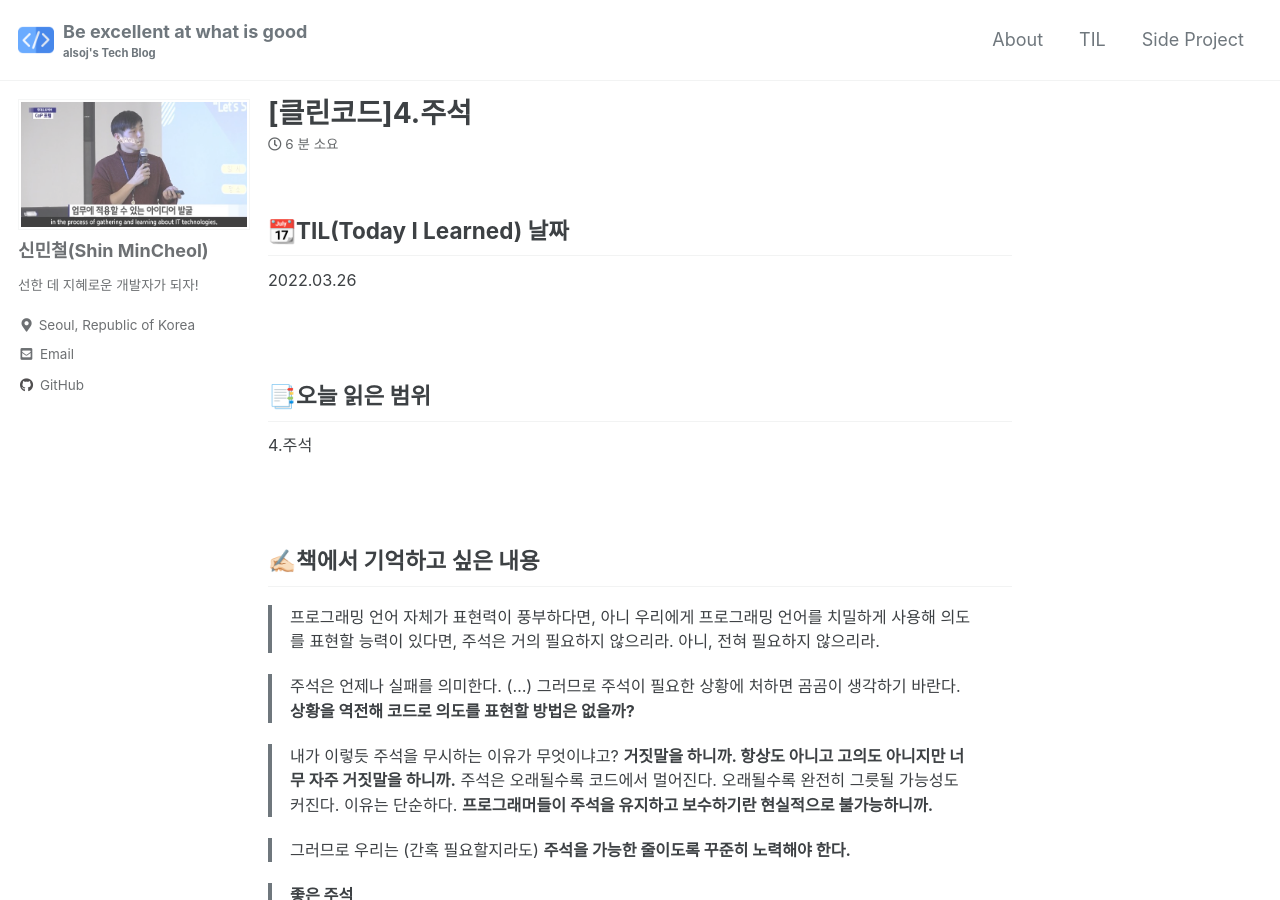
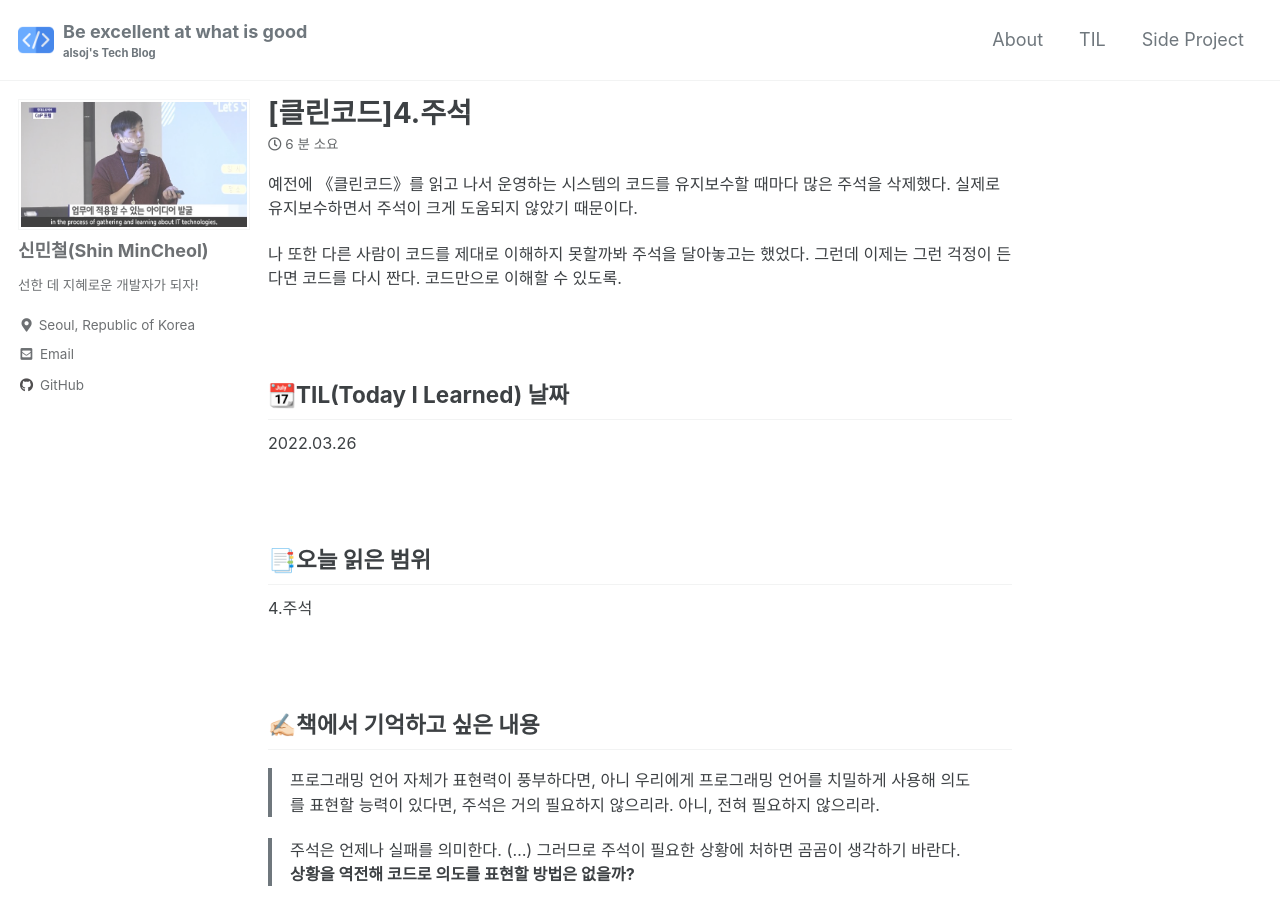
Before and after one commit to alsoj/alsoj.github.io, a Jekyll site: the page built from _posts/til/clean code/2022-03-26-[클린코드]4.주석.md, in a window 1280 px wide and 900 px high. Built offline with Jekyll 4.4.1, drawn with Linux system fonts in a browser that asks for light colours; cached includes are drawn as plain includes; comment, search, counter and statistics services are not loaded; some of the changed text lies outside the part shown.

Commit message:
modify TIL clean code

```diff
--- a/_posts/til/clean code/2022-03-26-[클린코드]4.주석.md
+++ b/_posts/til/clean code/2022-03-26-[클린코드]4.주석.md
@@ -7,6 +7,12 @@ tags:
   - Clean Code
   - Programming
 ---
+
+예전에 《클린코드》를 읽고 나서 운영하는 시스템의 코드를 유지보수할 때마다 많은 주석을 삭제했다. 실제로 유지보수하면서 주석이 크게 도움되지 않았기 때문이다.
+
+나 또한 다른 사람이 코드를 제대로 이해하지 못할까봐 주석을 달아놓고는 했었다. 그런데 이제는 그런 걱정이 든다면 코드를 다시 짠다. 코드만으로 이해할 수 있도록.
+
+<br />
 
 ## 📆TIL(Today I Learned) 날짜
 
@@ -64,13 +70,6 @@ tags:
 
 <br />
 
-## ❗오늘 읽은 소감은?
-
-- 예전에 《클린코드》를 읽고 나서 운영하는 시스템의 코드를 유지보수할 때마다 많은 주석을 삭제했다. 실제로 유지보수하면서 주석이 크게 도움되지 않았기 때문이다.
-- 나 또한 다른 사람이 코드를 제대로 이해하지 못할까봐 주석을 달아놓고는 했었다. 그런데 이제는 그런 걱정이 든다면 코드를 다시 짠다. 코드만으로 이해할 수 있도록.
-
-<br />
-
 ## ❓궁금한 내용, 잘 이해되지 않는 내용
 
 - 없음
```
